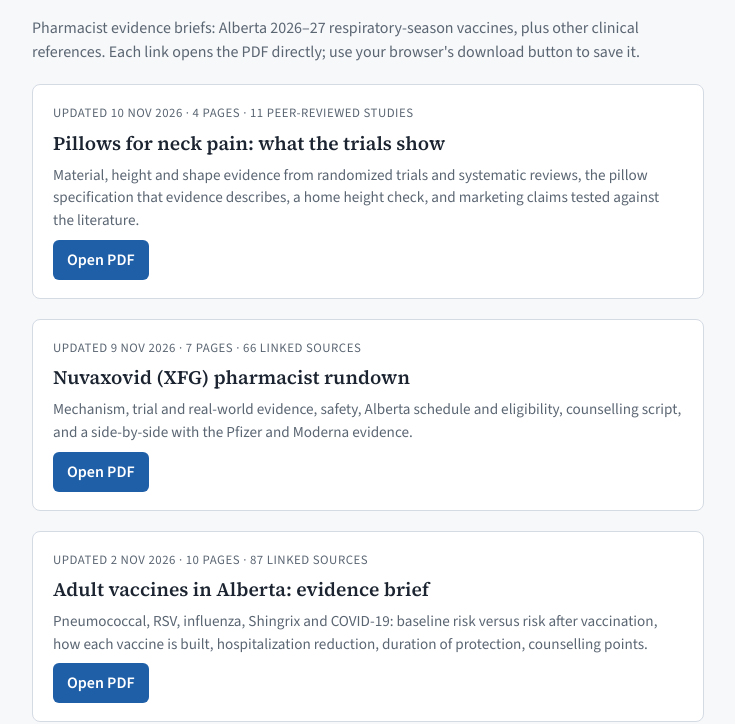
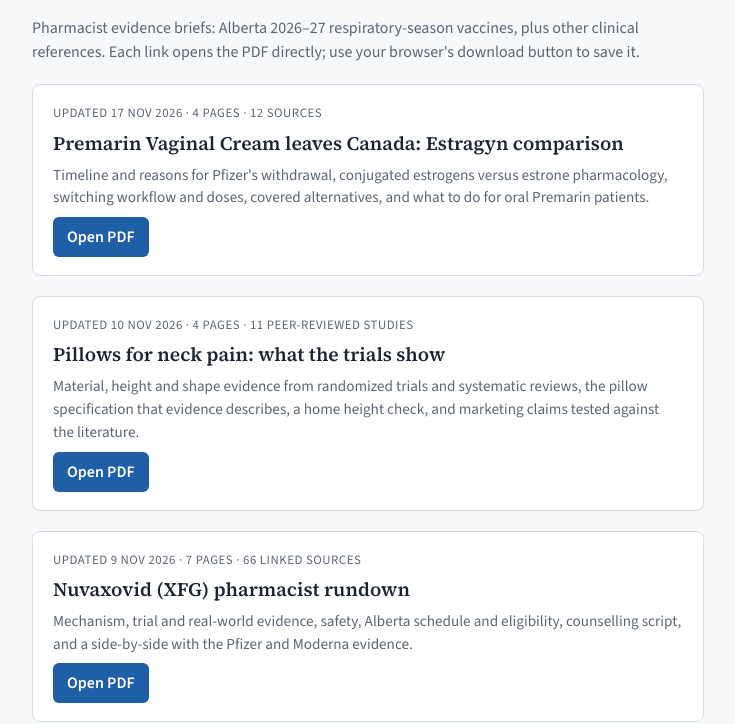
Before and after one commit to EvanDAmours/Pharmacy-References, a plain HTML site: page index.html in a window 1280 px wide. Shown: the part 80-804 px from the top of the page, without its empty margins (272-1007 px from the left). Drawn offline with nearby package versions, Linux system fonts and the light colour scheme.

Commit message:
Add Premarin cream discontinuation / Estragyn comparison
Co-Authored-By: Claude Fable 5.1 <noreply@anthropic.com>
Claude-Session: https://claude.ai/code/session_01G2m5ZNoocJ8jzmvgbz95gx

```diff
--- a/index.html
+++ b/index.html
@@ -39,6 +39,13 @@
   <p class="lede">Pharmacist evidence briefs: Alberta 2026–27 respiratory-season vaccines, plus other clinical references. Each link opens the PDF directly; use your browser's download button to save it.</p>
 
   <section class="doc">
+    <div class="meta">Updated 17 Nov 2026 · 4 pages · 12 sources</div>
+    <h2>Premarin Vaginal Cream leaves Canada: Estragyn comparison</h2>
+    <p>Timeline and reasons for Pfizer's withdrawal, conjugated estrogens versus estrone pharmacology, switching workflow and doses, covered alternatives, and what to do for oral Premarin patients.</p>
+    <a class="open" href="Premarin_Cream_Discontinuation_vs_Estragyn_2026.pdf" target="_blank" rel="noopener">Open PDF</a>
+  </section>
+
+  <section class="doc">
     <div class="meta">Updated 10 Nov 2026 · 4 pages · 11 peer-reviewed studies</div>
     <h2>Pillows for neck pain: what the trials show</h2>
     <p>Material, height and shape evidence from randomized trials and systematic reviews, the pillow specification that evidence describes, a home height check, and marketing claims tested against the literature.</p>
```
Also changed, not shown: 1 other file.
